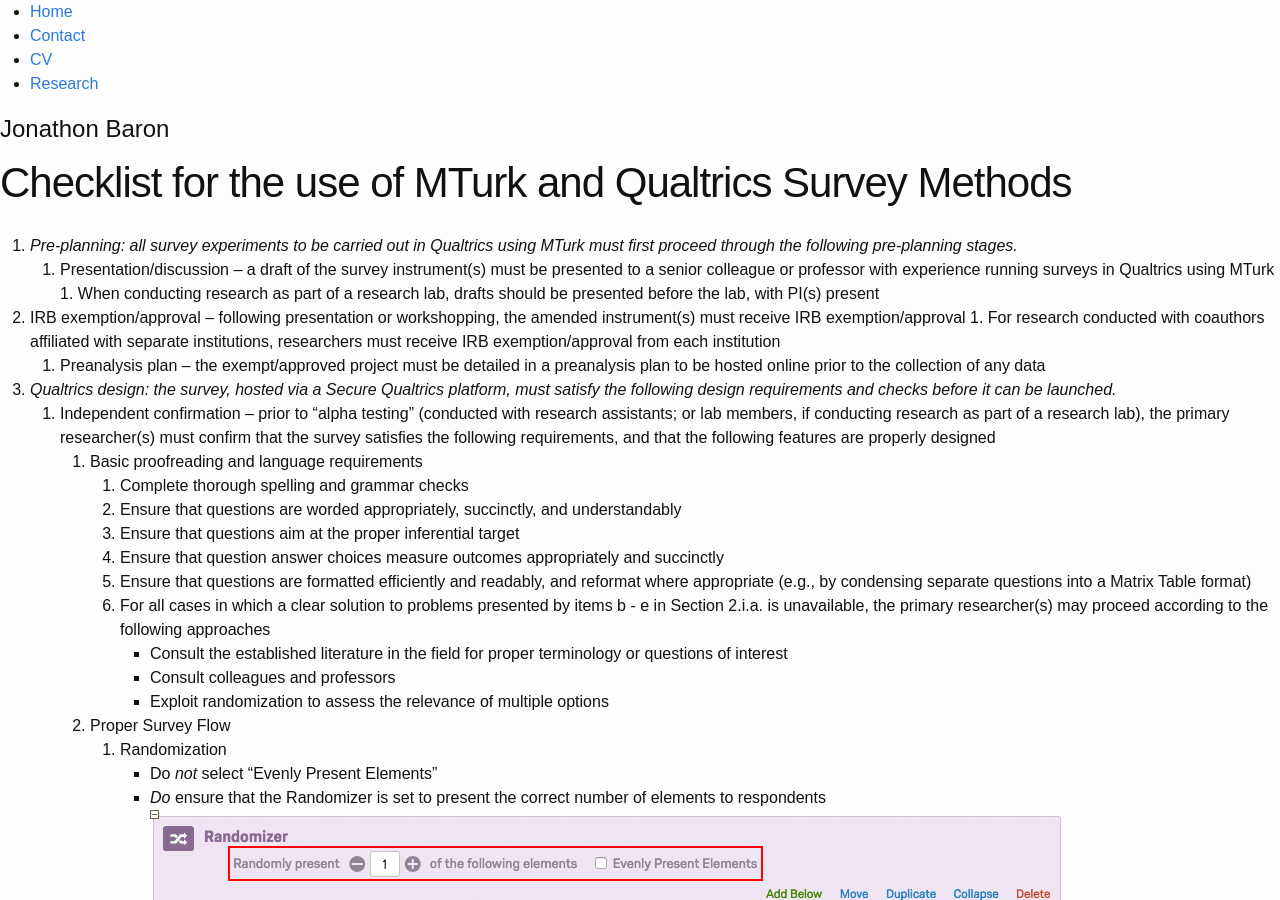
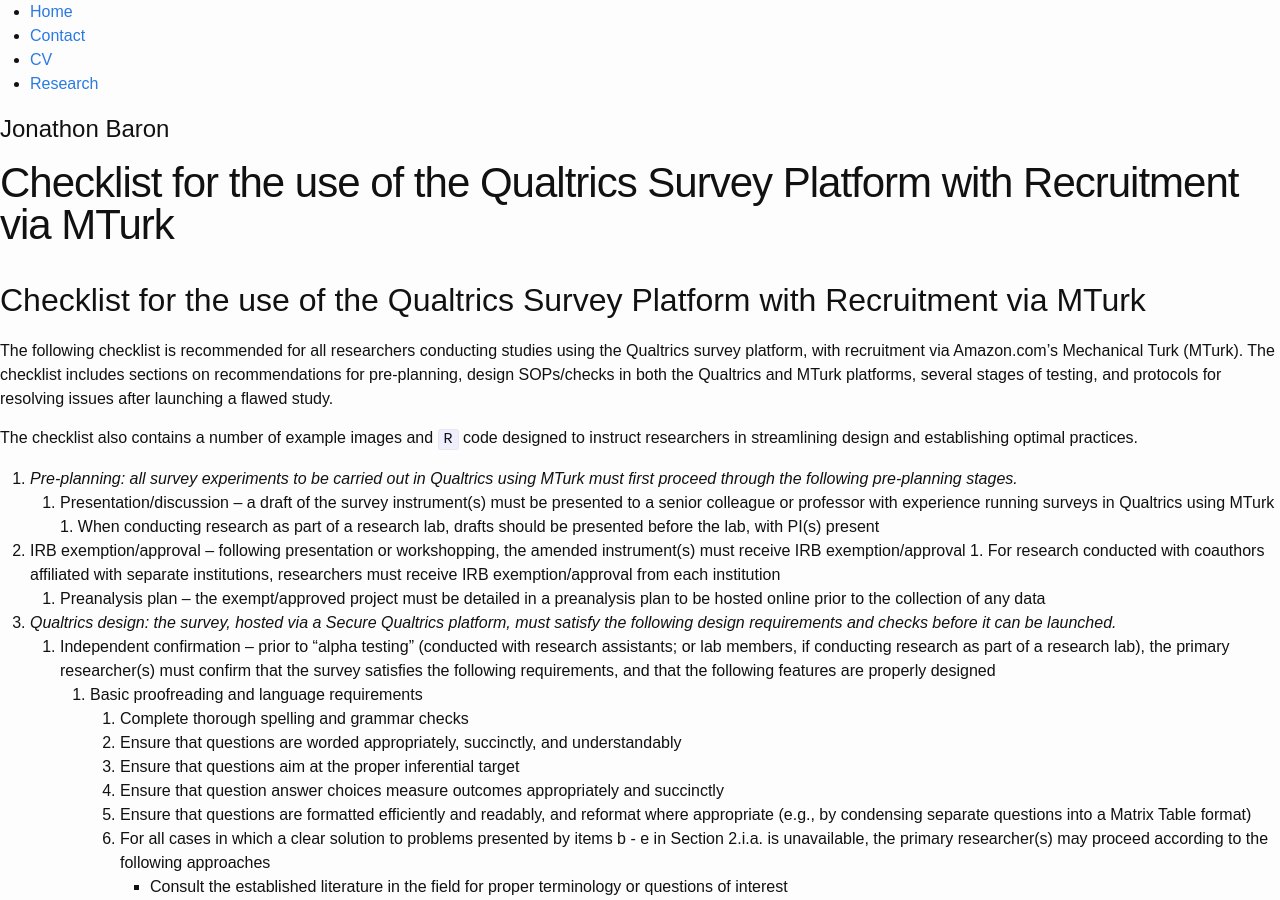
Before and after one commit to jonathonbaron/jonathonbaron.github.io, a Jekyll site: the page built from sops_checklists/qualtrics_mturk_checklist.md, in a window 1280 px wide and 900 px high. Built offline with Jekyll 4.4.1, drawn with Linux system fonts in a browser that asks for light colours; our own code applies the rules of GitHub Pages for plain Markdown files.

Commit message:
Update qualtrics_mturk_checklist.md

```diff
--- a/sops_checklists/qualtrics_mturk_checklist.md
+++ b/sops_checklists/qualtrics_mturk_checklist.md
@@ -1,8 +1,14 @@
 ---
-title: Checklist for the use of MTurk and Qualtrics Survey Methods
+title: Checklist for the use of the Qualtrics Survey Platform with Recruitment via MTurk
 author: Jonathon Baron & Molly Offer-Westort
 date: 2016-12-20
 ---
+## Checklist for the use of the Qualtrics Survey Platform with Recruitment via MTurk
+
+The following checklist is recommended for all researchers conducting studies using the Qualtrics survey platform, with recruitment via Amazon.com's Mechanical Turk (MTurk). The checklist includes sections on recommendations for pre-planning, design SOPs/checks in both the Qualtrics and MTurk platforms, several stages of testing, and protocols for resolving issues after launching a flawed study.
+
+The checklist also contains a number of example images and `R` code designed to instruct researchers in streamlining design and establishing optimal practices.
+
 1. *Pre-planning: all survey experiments to be carried out in Qualtrics using MTurk must first proceed through the following pre-planning stages.*
     1. Presentation/discussion -- a draft of the survey instrument(s) must be presented to a senior colleague or professor with experience running surveys in Qualtrics using MTurk
             1. When conducting research as part of a research lab, drafts should be presented before the lab, with PI(s) present
```
